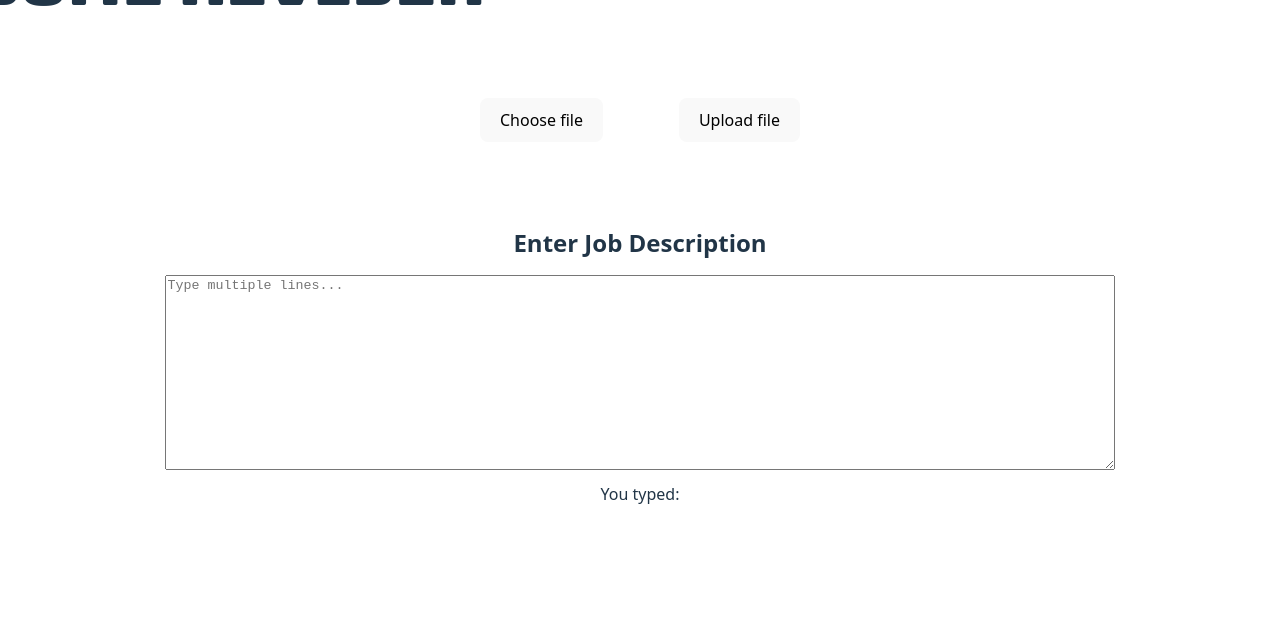
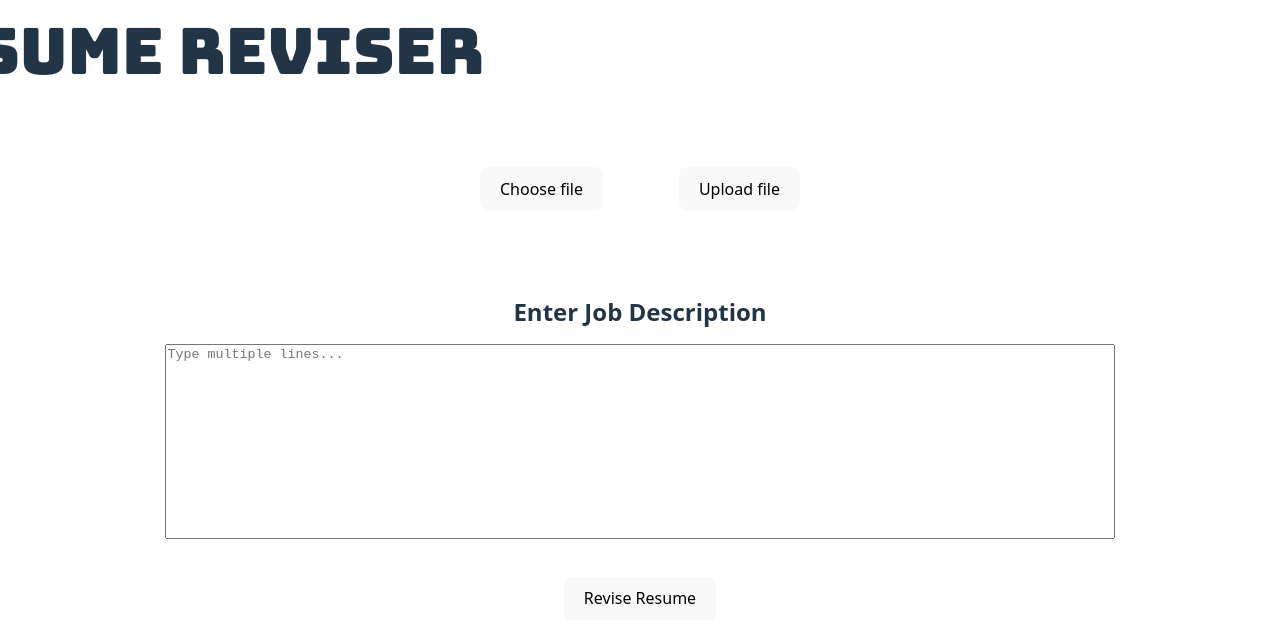
Before and after one commit to GDSC-2025-Hackathon/Resume-Refiner, a React (Vite) app in the folder resume-reviser/: page / in a window 1280 px wide. Shown: the top 642 px of the page. Built offline with nearby package versions, Linux system fonts and the light colour scheme.

Commit message:
pushing latest changes

```diff
--- a/resume-reviser/src/App.css
+++ b/resume-reviser/src/App.css
@@ -47,4 +47,5 @@ textarea {
   width: 25cm;
   height: 5cm;
   vertical-align: text-top;
+  resize: none;
 }
--- a/resume-reviser/src/App.jsx
+++ b/resume-reviser/src/App.jsx
@@ -45,7 +45,12 @@ function App() {
       onChange={handleChange}
       placeholder="Type multiple lines..."
     />
-      <p>You typed: {text}</p>
+
+    </div>
+    <div>
+    <button onClick>
+          Revise Resume
+        </button>
     </div>
     </>
   )
--- a/resume-reviser/src/index.css
+++ b/resume-reviser/src/index.css
@@ -33,8 +33,8 @@ body {
 h1 {
   font-size: 4em;
   line-height: 0.1;
-  margin-top: -8cm;
   margin-left: -24cm;
+  margin-top: -2.5cm;
   font-family: "Bungee";
 }
 
```
